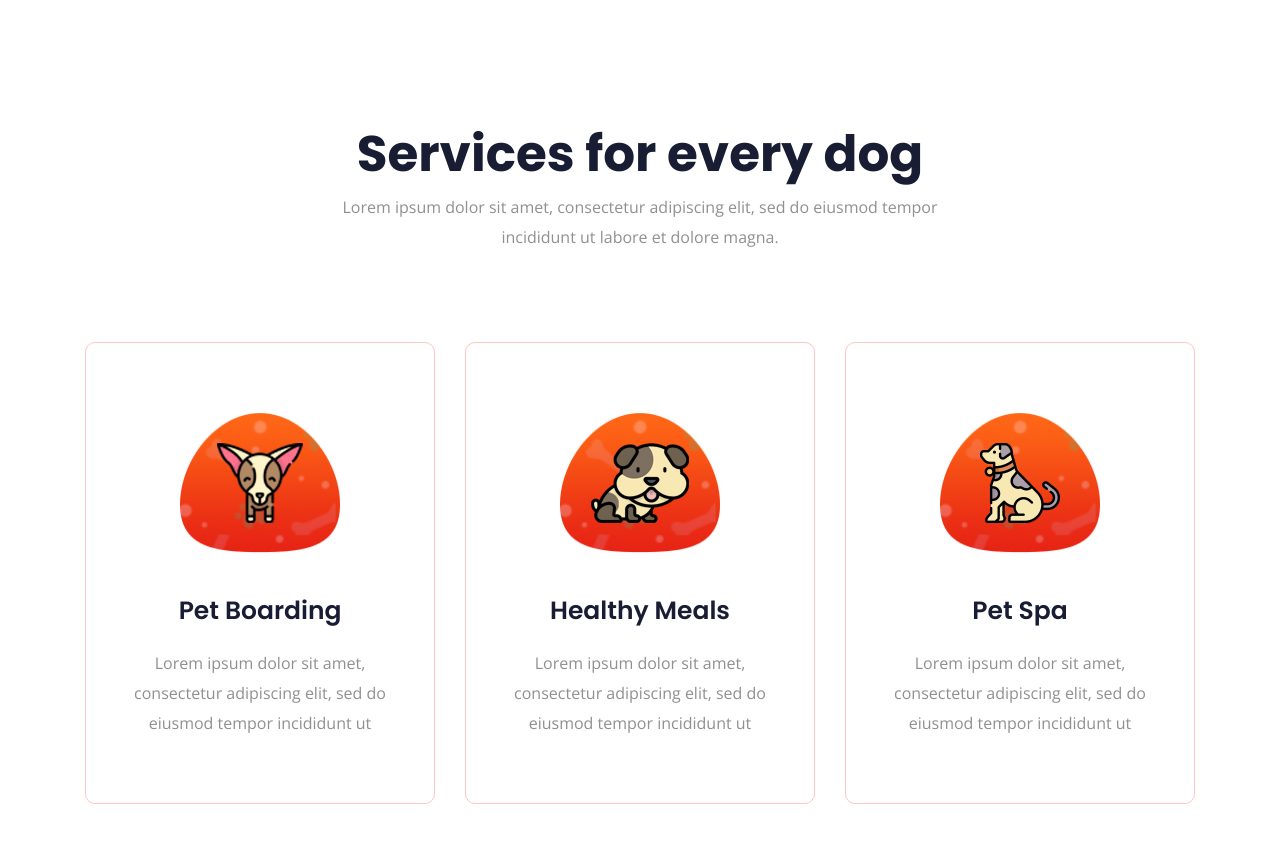
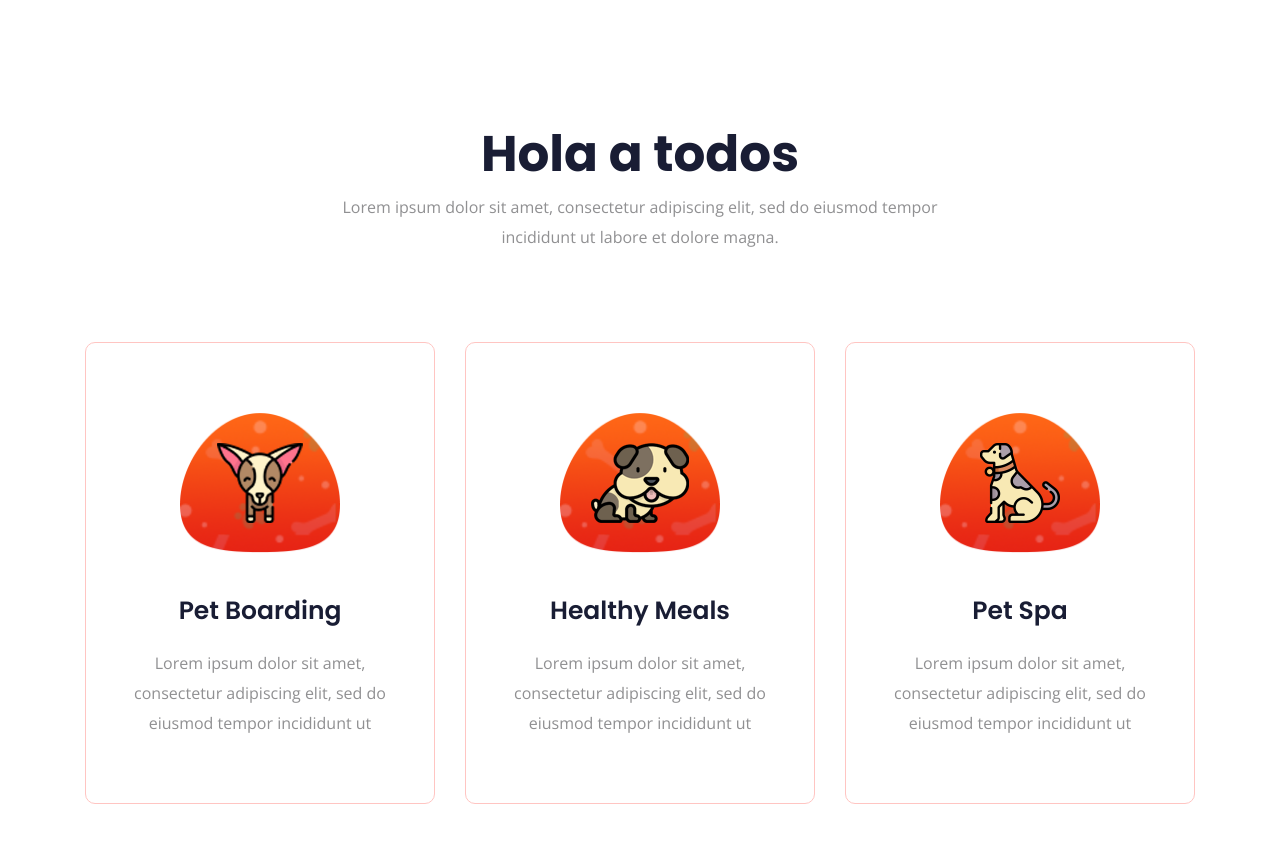
Before and after one commit to ronal-13/Veterinaria, a plain HTML site: page index.html in a window 1280 px wide. Shown: the part 880-1722 px from the top of the page. Drawn offline with nearby package versions, Linux system fonts and the light colour scheme.

Commit message:
modifique titutlo

```diff
--- a/index.html
+++ b/index.html
@@ -134,7 +134,7 @@
             <div class="row justify-content-center ">
                 <div class="col-lg-7 col-md-10">
                     <div class="section_title text-center mb-95">
-                        <h3>Services for every dog</h3>
+                        <h3>Hola a todos</h3>
                         <p>Lorem ipsum dolor sit amet, consectetur adipiscing elit, sed do eiusmod tempor incididunt ut labore et dolore magna.</p>
                     </div>
                 </div>
```
